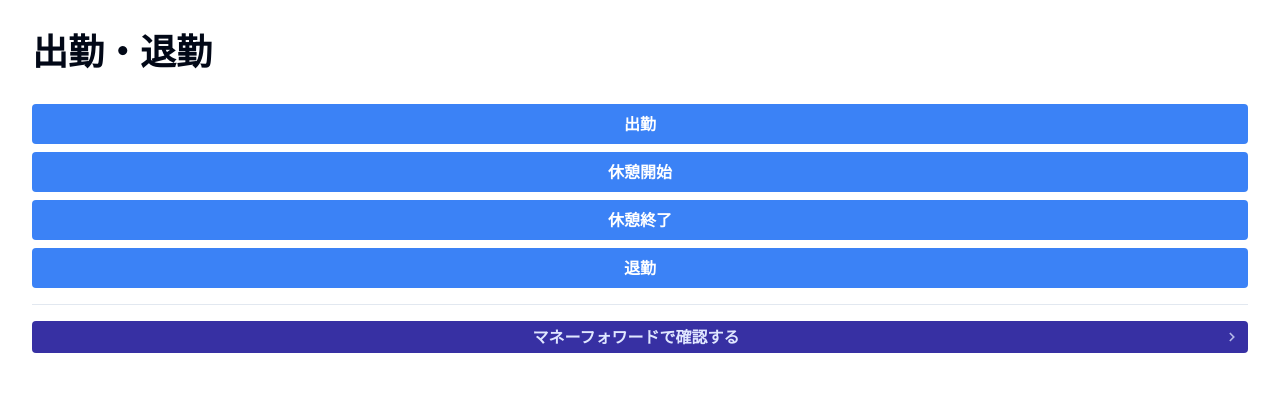
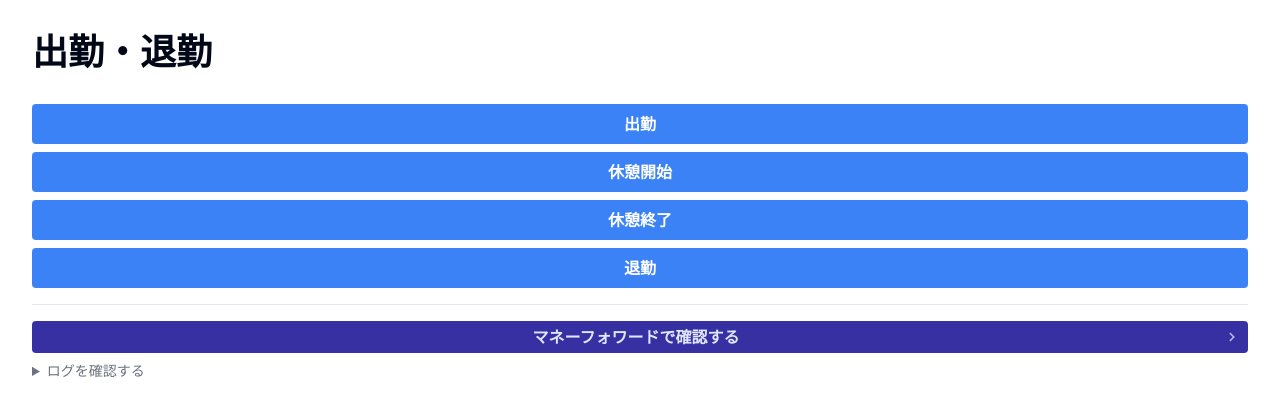
Before and after one commit to rikiTada/attendance-in-work, a Preact app: page / in a window 1280 px wide. Shown: the top 416 px of the page. Built offline with nearby package versions, Linux system fonts and the light colour scheme.

Commit message:
wip: ChromeStrage取得

```diff
--- a/src/app.tsx
+++ b/src/app.tsx
@@ -1,4 +1,7 @@
+import { storageName } from "./index";
 import { Button, LinkButton, Title } from "./components";
+import { getChromeStorage } from "./service/storage";
+import { useMemo, useState } from "preact/hooks";
 
 export const App = () => {
   const url = "https://attendance.moneyforward.com/my_page";
@@ -14,6 +17,14 @@
     { title: "休憩終了", location: "returned" },
     { title: "退勤", location: "clock_out" },
   ];
+
+  const [storage, setStorage] = useState([{ type: "", Date: "" }]);
+
+  console.log(storage);
+
+  useMemo(async () => {
+    setStorage(await getChromeStorage(storageName));
+  }, []);
 
   return (
     <div class="m-8">
@@ -36,6 +47,22 @@
           onClick={() => chrome.tabs.create({ url })}
         />
       </div>
+      <div className={"my-2 flex justify-center"}>
+        <details className="w-full text-sm text-gray-500">
+          <summary>ログを確認する</summary>
+          {storage ? (
+            storage.map((log) => (
+              <p className={"pl-4 py-1"}>
+                {log.type}: {log.Date}
+              </p>
+            ))
+          ) : (
+            <>
+              <p className="pl-4 py-1">- ログはありません -</p>
+            </>
+          )}
+        </details>
+      </div>
     </div>
   );
 };
--- /dev/null
+++ b/src/index.tsx
@@ -0,0 +1,4 @@
+const env = process.env.NODE_ENV;
+const storageName = "attendance";
+
+export { env, storageName };
--- /dev/null
+++ b/src/service/storage.ts
@@ -0,0 +1,110 @@
+import { env } from "../index";
+
+/**
+ *	ChromeStrageへの保存
+ * @param key
+ * @param value
+ */
+export const setChromeStorage = async (
+  key: string,
+  newData: [{ type: string; Date: string }]
+) => {
+  if (env === "development") return console.log(`開発環境`);
+
+  try {
+    const existingData = await getChromeStorage(key);
+    const isEmpty = !existingData || existingData?.length === 0;
+
+    const updatedData = isEmpty ? [newData] : [...existingData, newData];
+
+    console.log("setChromeStorage:", updatedData);
+    await chrome.storage.local.set({ [key]: updatedData });
+  } catch (error) {
+    console.error(`ノートの保存に失敗しました: ${error}`);
+  }
+};
+
+const mockData = [
+  { type: "出勤", Date: "2022/01/01 10:00:00" },
+  { type: "休憩開始", Date: "2022/01/01 10:00:00" },
+  { type: "休憩終了", Date: "2022/01/01 10:00:00" },
+  { type: "退勤", Date: "2022/01/01 10:00:00" },
+];
+
+/**
+ *	ChromeStrageの全件取得
+ * @param key
+ * @returns Array
+ */
+export const getChromeStorage = async (key: string) => {
+  if (env === "development") return mockData;
+
+  const data = await chrome.storage.local.get([key]);
+  console.log("getChromeStorage:", data[key]);
+  return data[key];
+};
+
+// /**
+//  *	ChromeStrageの一件取得
+//  * @param key
+//  * @returns Array
+//  */
+// export const getStorageById = async (key: string, id: string) => {
+//   if (env === "development")
+//     return mockNoteData.filter((note) => note.id === id);
+
+//   const noteData = await getChromeStorage(key);
+//   return noteData?.find((note: Note) => note.id === id);
+// };
+
+// /**
+//  *	ChromeStrageの一件更新
+//  */
+// // WIP:未検証
+// export const updateStorageById = async (
+//   key: string,
+//   id: string,
+//   newNote: string
+// ) => {
+//   if (env === "development")
+//     return mockNoteData.filter((note) => note.id === id);
+
+//   const data = await chrome.storage.local.get([key]);
+//   const index = data[key]?.findIndex((note: Note) => note.id === id);
+
+//   if (index === -1)
+//     return console.log("ノートの更新に失敗しました: id が見つかりません。");
+
+//   data[key][index] = { ...data[key][index], note: newNote };
+//   await chrome.storage.local.set(data);
+// };
+
+// /**
+//  *	ChromeStrageの一件削除
+//  * @param key
+//  */
+// export const deleteStorageById = async (key: string, id: string) => {
+//   if (env === "development") return mockNoteData;
+
+//   try {
+//     const noteData = await getChromeStorage(key);
+//     const updatedNotes = noteData?.filter((note: Note) => note.id !== id);
+
+//     console.log("deleteStorageById:", updatedNotes);
+
+//     await chrome.storage.local.set({ [key]: updatedNotes });
+//   } catch (error) {
+//     console.error(`ノートの保存に失敗しました: ${error}`);
+//   }
+// };
+
+/**
+ *	ChromeStrageの全件削除
+ * @param key
+ * @param value
+ */
+export const clearChromeStorage = async () => {
+  if (env === "development") return console.log("clear:ChromeStorage");
+
+  await chrome.storage.local.clear();
+};
```
